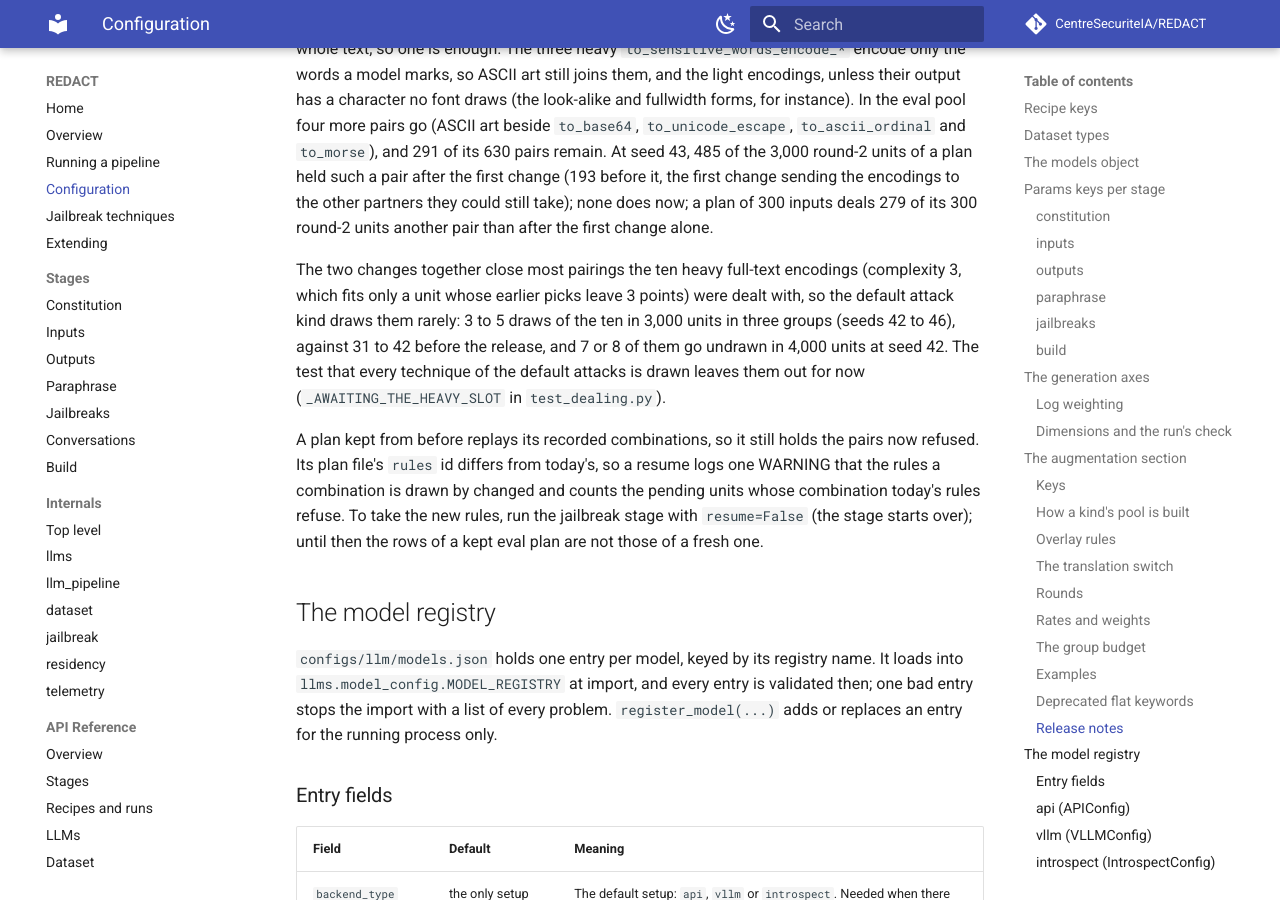
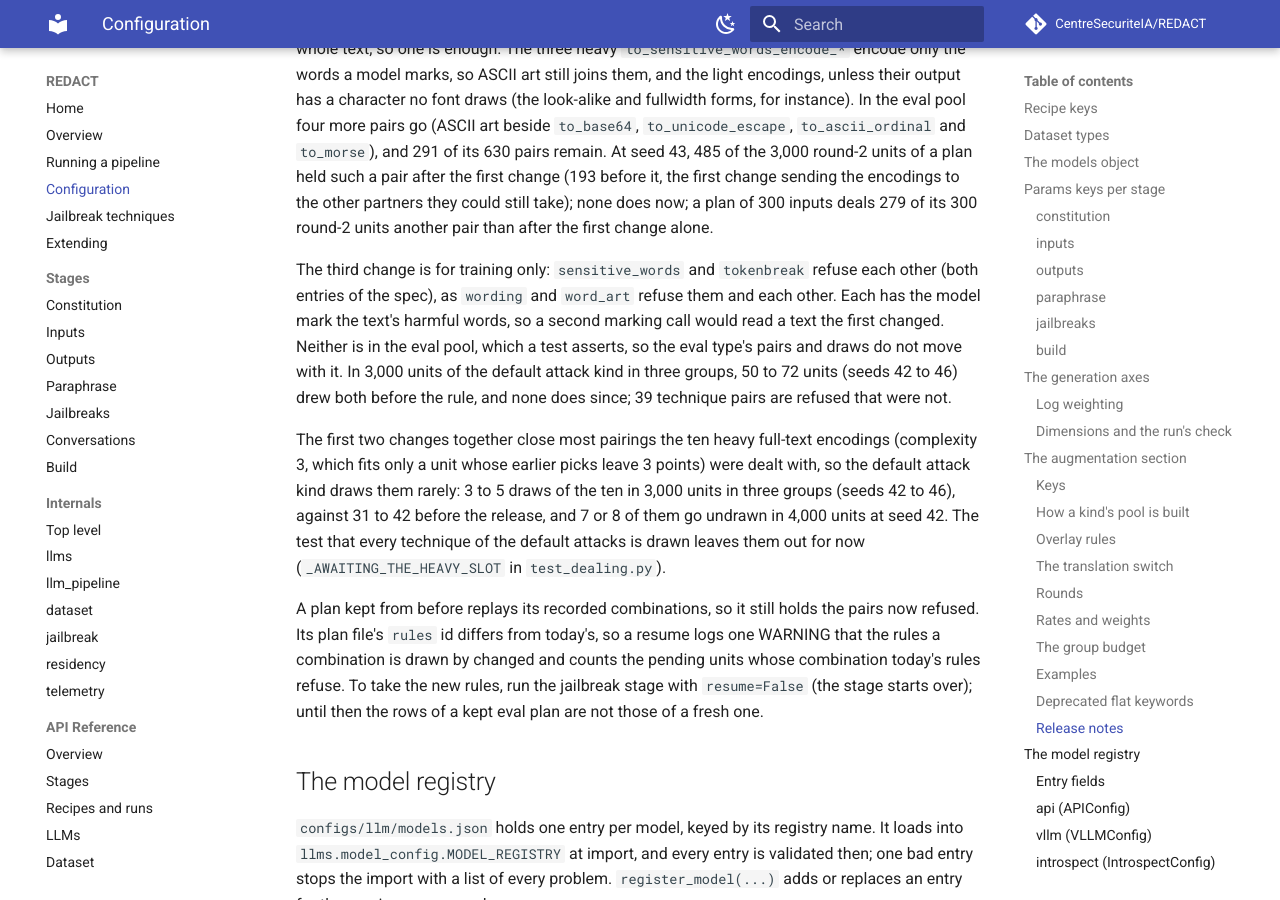
Before and after one commit to CentreSecuriteIA/REDACT, an MkDocs documentation site: the page built from docs/configuration.md, in a window 1280 px wide and 900 px high, scrolled down 36900 px. Built offline with MkDocs 1.6.1 and Material for MkDocs 9.7.7, drawn with Linux system fonts in a browser that asks for light colours; comment, search, counter and statistics services are not loaded.

Commit message:
Keep sensitive words and tokenbreak apart
sensitive_words and tokenbreak each have the model mark the text's words, so
a combination holding both makes a second marking call on a text the first
changed. Each family now lists the other in its cross_incompatible_with, as
wording and word_art already do: one marking step per text. 39 technique
pairs are newly refused (7,839 to 7,878), none admitted. Tests assert the
refusal either way for five sensitive-word and the three tokenbreak
techniques, that both keep the families they have no rule against, and
that no unit of a dealt budget round or count round of two holds both.

Training only: neither family is in the eval pool, which a test asserts, so
the eval pairs (291), the eval draws and _PINNED_EVAL_DRAWS do not move
(checked: the eval plan's digests at seeds 42 and 43 are identical before and
after). In 3,000 units of the default attack kind in three groups, 50 to 72
units drew both at seeds 42 to 46 before and none does now. _PINNED_DRAWS
is re-pinned (159 of the 240 dealt units and 30 of the 200 undealt draws
moved); family_pairs.json gains sensitive_words|tokenbreak [96, 96]. The
natural pool (72) holds neither family. The spec stays at 1.3.

Co-Authored-By: Claude Sonnet 5.5 <noreply@anthropic.com>

```diff
--- a/docs/configuration.md
+++ b/docs/configuration.md
@@ -1450,7 +1450,16 @@ sending the encodings to the other partners they could still take); none
 does now; a plan of 300 inputs deals 279 of its 300 round-2 units another
 pair than after the first change alone.
 
-The two changes together close most pairings the ten heavy full-text
+The third change is for training only: `sensitive_words` and `tokenbreak`
+refuse each other (both entries of the spec), as `wording` and `word_art`
+refuse them and each other. Each has the model mark the text's harmful words,
+so a second marking call would read a text the first changed. Neither is in
+the eval pool, which a test asserts, so the eval type's pairs and draws do not
+move with it. In 3,000 units of the default attack kind in three groups, 50
+to 72 units (seeds 42 to 46) drew both before the rule, and none does since;
+39 technique pairs are refused that were not.
+
+The first two changes together close most pairings the ten heavy full-text
 encodings (complexity 3, which fits only a unit whose earlier picks leave 3
 points) were dealt with, so the default attack kind draws them rarely: 3 to
 5 draws of the ten in 3,000 units in three groups (seeds 42 to 46), against
```
Also changed, not shown: CLAUDE.md (+1 -1 lines), docs/techniques.md (+6 -2 lines), 5 other files.
